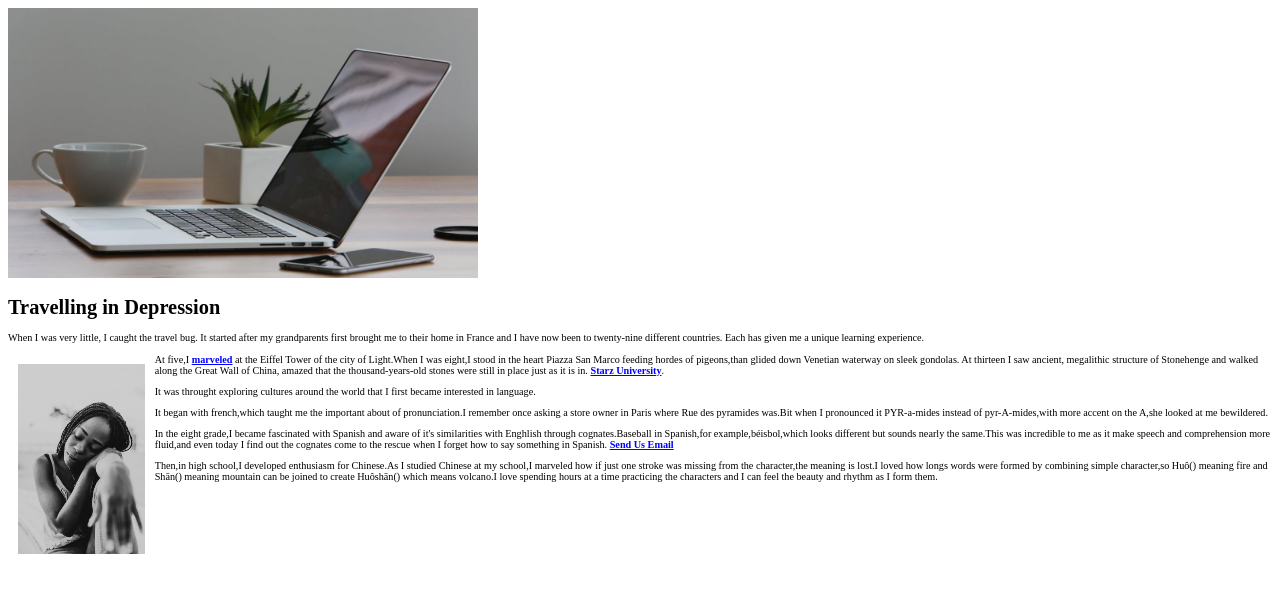
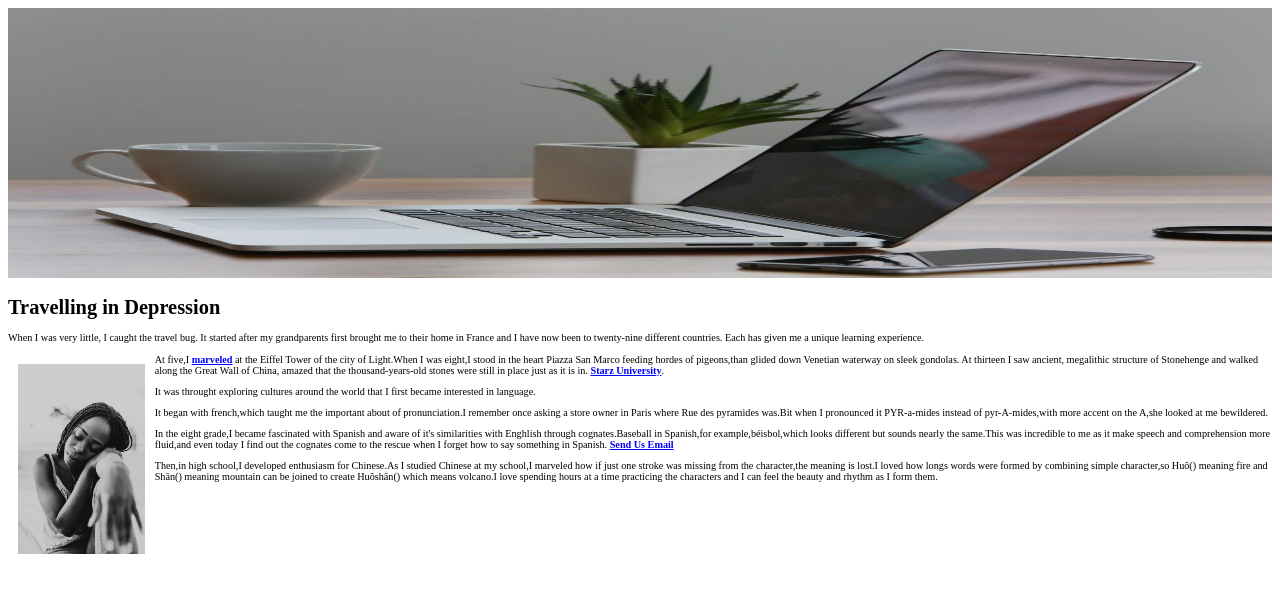
Before and after one commit to morrisftaylor/ART277, a plain HTML site: page index3.html in a window 1280 px wide. Drawn offline with Linux system fonts and the light colour scheme.

Commit message:
Update index3.html

```diff
--- a/index3.html
+++ b/index3.html
@@ -10,7 +10,7 @@
 </head>
 
 <body>
-<img src="05.jpg" style="width:470px; height:270px;">
+<img src="05.jpg" style="width:100%; height:270px;">
 <div style="margin:O;font-size:10.2px;">
 <h1>Travelling in Depression</h1>
 <p>When I was very little, I caught the travel bug. It started after my grandparents first brought
```
